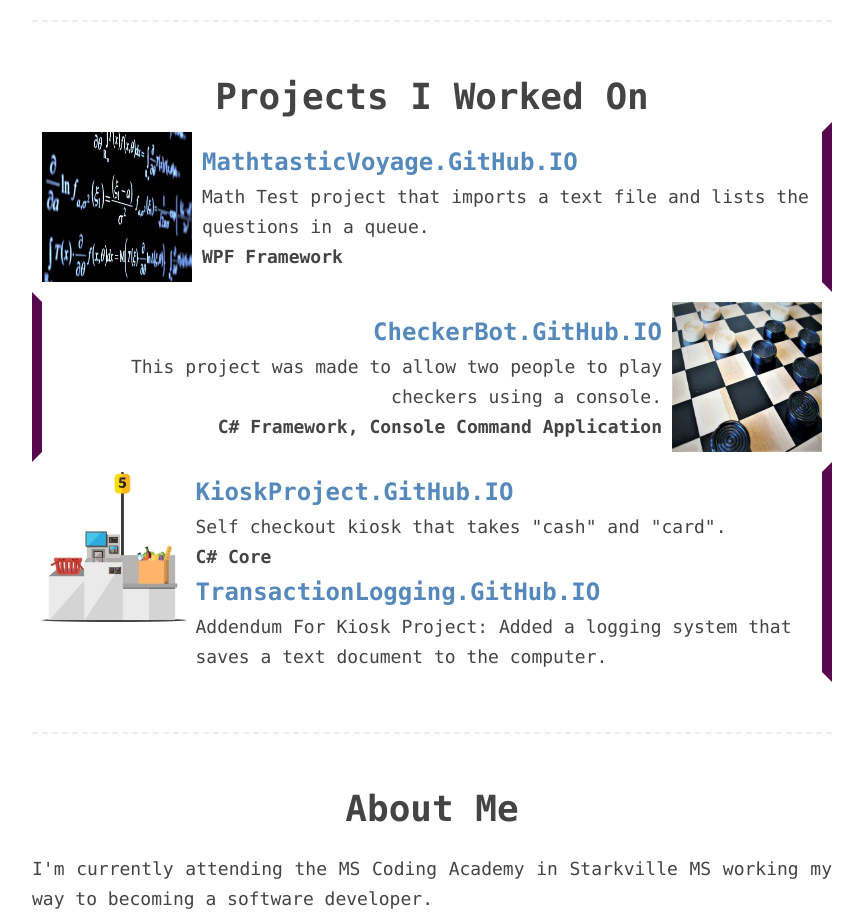
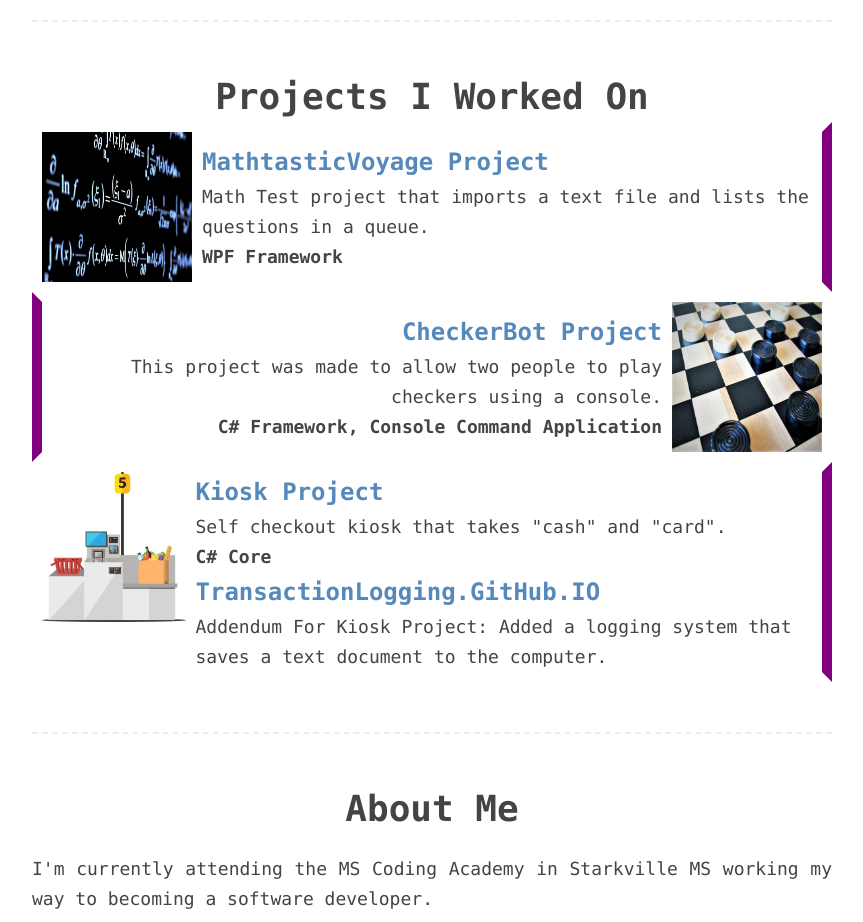
Before and after one commit to ChrisMBrownlee/chrismbrownlee.github.io, a plain HTML site: page index.html in a window 1280 px wide. Shown: the part 780-1702 px from the top of the page, without its empty margins (208-1071 px from the left). Drawn offline with Linux system fonts and the light colour scheme.

Commit message:
color update push

```diff
--- a/index.html
+++ b/index.html
@@ -24,7 +24,7 @@
             <li>
                 <img src="images/math.jpeg" alt="Math Image" />
                 <div>
-                    <h2><a href="https://github.com/ChrisMBrownlee/MathtasticVoyage.GitHub.IO/tree/master/Mathtastic%20Voyage" target="_blank">MathtasticVoyage.GitHub.IO</a></h2>
+                    <h2><a href="https://github.com/ChrisMBrownlee/MathtasticVoyage.GitHub.IO/tree/master/Mathtastic%20Voyage" target="_blank">MathtasticVoyage Project</a></h2>
                     <p>Math Test project that imports a text file and lists the questions in a queue.</p>
                     <ul class="list">
                         <li>WPF Framework</li>
@@ -35,7 +35,7 @@
             <li>
                 <img src="images/checkers.jpg" alt="Checkers Image" />
                 <div>
-                    <h2><a href="https://github.com/ChrisMBrownlee/CheckerBot.GitHub.IO/tree/master/CheckerBot" target="_blank">CheckerBot.GitHub.IO</a></h2>
+                    <h2><a href="https://github.com/ChrisMBrownlee/CheckerBot.GitHub.IO/tree/master/CheckerBot" target="_blank">CheckerBot Project</a></h2>
                     <p>This project was made to allow two people to play checkers using a console.</p>
                     <ul class="list">
                         <li>C# Framework</li>
@@ -47,7 +47,7 @@
             <li>
                 <img src="images/self_checkout.jpg" alt="Self Checkout Image" />
                 <div>
-                    <h2><a href="https://github.com/ChrisMBrownlee/KioskProject.GitHub.IO/tree/master/Kiosk%20Group%20Project" target="_blank">KioskProject.GitHub.IO</a></h2>
+                    <h2><a href="https://github.com/ChrisMBrownlee/KioskProject.GitHub.IO/tree/master/Kiosk%20Group%20Project" target="_blank">Kiosk Project</a></h2>
                     <p>Self checkout kiosk that takes "cash" and "card".</p>
                     <ul class="list">
                         <li>C# Core</li>
--- a/styles.css
+++ b/styles.css
@@ -116,7 +116,7 @@ section{
     justify-content: center;
     border-style: solid;
     border-width: 10px;
-    border-color:#fff rgb(88, 9, 78);
+    border-color:#fff purple;
 }
 
 .blocklist > li > div {
```
